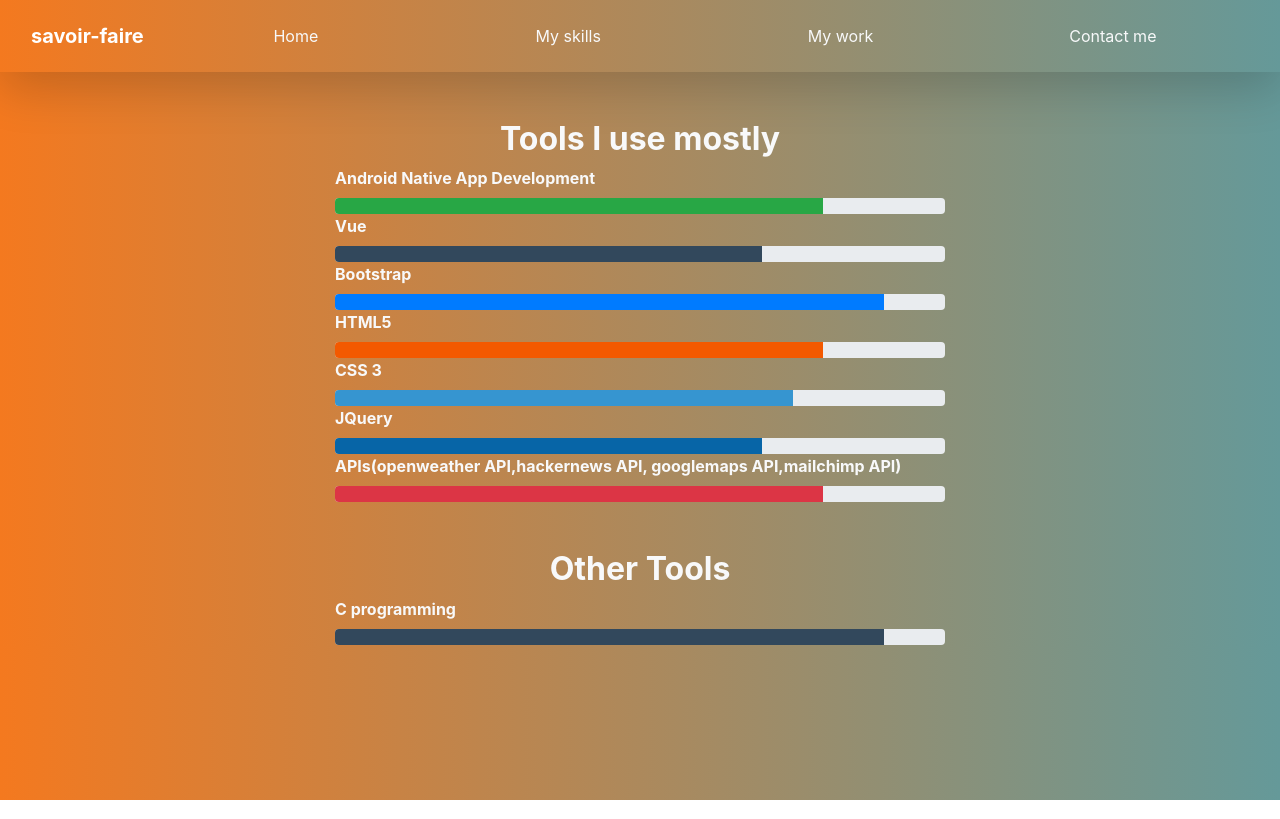
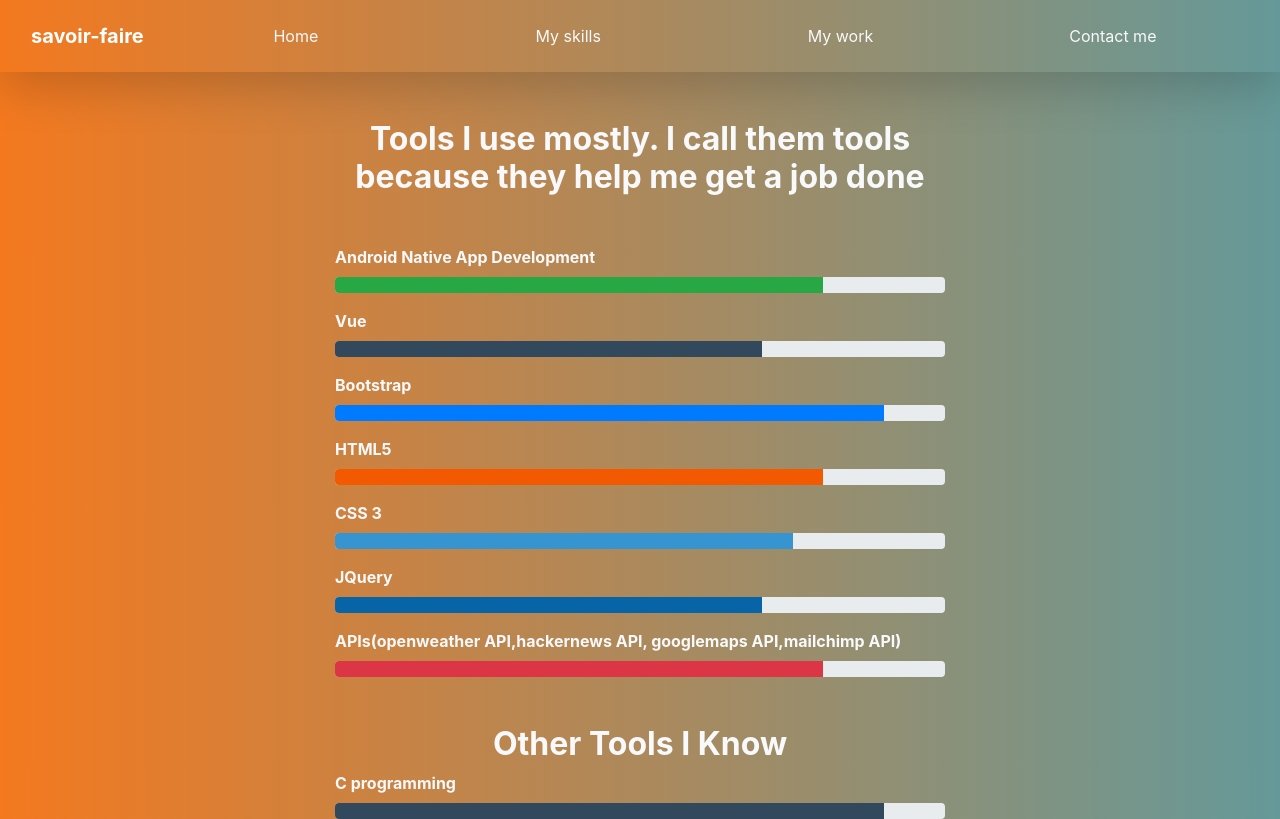
Before and after one commit to brianwachira/savoir-faire, a Vue app: page /skills in a window 1280 px wide. Built offline with nearby package versions, Linux system fonts and the light colour scheme.

Commit message:
set margin bottom 3

```diff
--- a/src/components/shared/Skills.vue
+++ b/src/components/shared/Skills.vue
@@ -2,38 +2,38 @@
     <div class="container-fluid">
         <div class="row">
             <div class="col-md-6 offset-md-2 col-md-5  offset-md-3 col-sm-12 ">
-                <div class="h2 heading text-light text-center font-weight-bolder">Tools I use mostly</div>
+                <div class="h2 heading text-light text-center font-weight-bolder mb-sm-5 mb-md-5 mb-lg-5 mb-xl-5 mb-5">Tools I use mostly. I call them tools because they help me get a job done</div>
                 <label for="android" class="text-light font-weight-bolder">Android Native App Development</label>
-                <div class="progress">
+                <div class="progress mb-3">
                     <div class="progress-bar bg-success" role="progressbar" style="width: 80%;" aria-valuenow="80" aria-valuemin="0" aria-valuemax="100"></div>
                 </div>
                 <label for="Vue.js" class="text-light font-weight-bolder">Vue</label>
-                <div class="progress">
+                <div class="progress mb-3">
                     <div class="progress-bar bg-vue" role="progressbar" style="width: 70%;" aria-valuenow="70" aria-valuemin="0" aria-valuemax="100"></div>
                 </div>
                 <label for="Bootstrap" class="text-light font-weight-bolder">Bootstrap</label>
-                <div class="progress">
+                <div class="progress mb-3">
                     <div class="progress-bar" role="progressbar" style="width: 90%;" aria-valuenow="90" aria-valuemin="0" aria-valuemax="100"></div>
                 </div>
                 <label for="HTML5" class="text-light font-weight-bolder">HTML5</label>
-                <div class="progress">
+                <div class="progress mb-3">
                     <div class="progress-bar bg-orange" role="progressbar" style="width: 80%;" aria-valuenow="80" aria-valuemin="0" aria-valuemax="100"></div>
                 </div>
                 <label for="CSS 3" class="text-light font-weight-bolder">CSS 3</label>
-                <div class="progress">
+                <div class="progress mb-3">
                     <div class="progress-bar bg-cssblue" role="progressbar" style="width: 75%;" aria-valuenow="75" aria-valuemin="0" aria-valuemax="100"></div>
                 </div>
                 <label for="JQuery" class="text-light font-weight-bolder">JQuery</label>
-                <div class="progress">
+                <div class="progress mb-3">
                     <div class="progress-bar bg-jblue" role="progressbar" style="width: 70%;" aria-valuenow="70" aria-valuemin="0" aria-valuemax="100"></div>
                 </div>
                 <label for="API" class="text-light font-weight-bolder">APIs(openweather API,hackernews API, googlemaps API,mailchimp API)</label>
-                <div class="progress">
+                <div class="progress mb-3">
                     <div class="progress-bar bg-danger" role="progressbar" style="width: 80%;" aria-valuenow="80" aria-valuemin="0" aria-valuemax="100"></div>
                 </div>
             <!--/div>
             <div class="col-md-6 col-sm-12"-->
-                <h2 class="header text-light text-center font-weight-bolder mt-5">Other Tools</h2>
+                <h2 class="header text-light text-center font-weight-bolder mt-5">Other Tools I Know</h2>
                 <label for="C-programming" class="text-light font-weight-bolder">C programming</label>
                 <div class="progress">
                     <div class="progress-bar bg-vue" role="progressbar" style="width: 90%;" aria-valuenow="90" aria-valuemin="0" aria-valuemax="100"></div>
```
